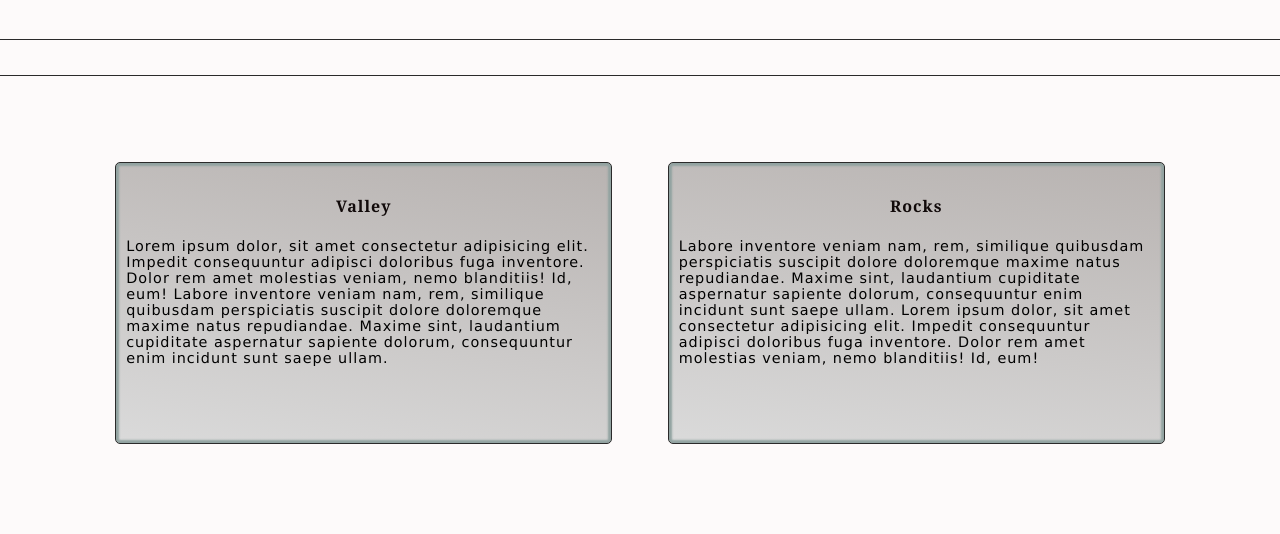
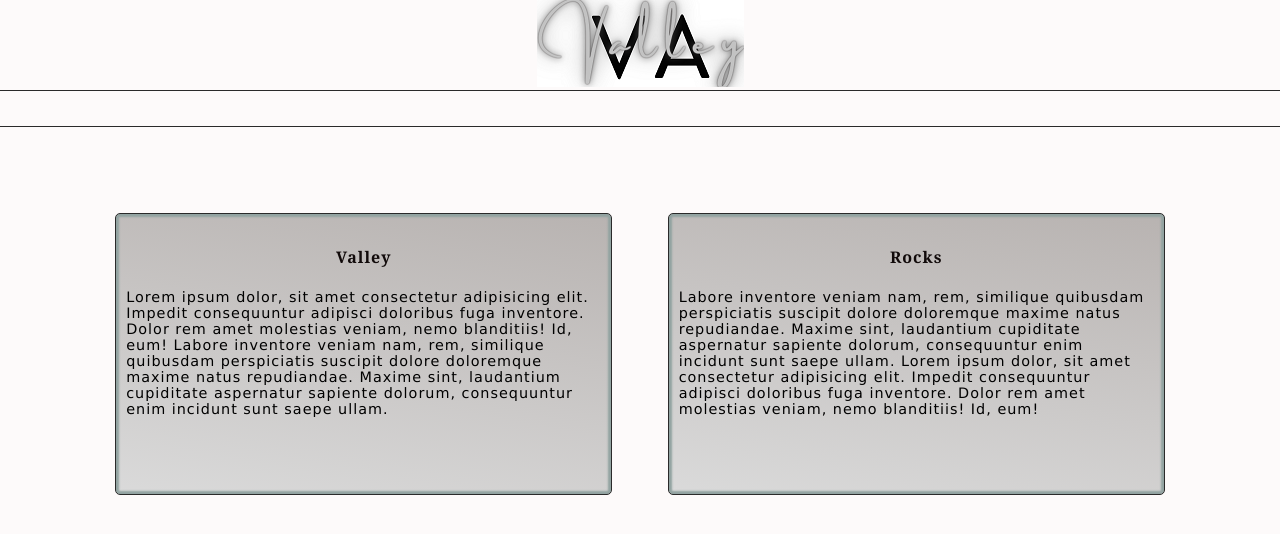
Before and after one commit to Henry-Egboh/New-website, a plain HTML site: page index.html in a window 1280 px wide. Drawn offline with Linux system fonts and the light colour scheme.

Commit message:
put a header for the website

```diff
--- a/index.html
+++ b/index.html
@@ -8,6 +8,10 @@
 
     <body>
         <div id="head">
+
+            <h1>
+            <img id="img" src="valley2.png" alt="valley logo">
+            </h1>
 
         </div>
 
@@ -54,10 +58,10 @@
                     <h5></h5>
 
                     <p>
-                        <picture>
+                        <!-- <picture>
                         <source media="Rock" srcset="">
                         <img src="" alt="">
-                        </picture>
+                        </picture> -->
                     </p>
                 </div>
         <div class="slab3">
--- a/valley.css
+++ b/valley.css
@@ -7,9 +7,19 @@ letter-spacing: 1px;
 }
 /*===================HEADER SECTION===================================*/
 #head{
-    height: 35px;
+    height: 90px;
     /*border-top: 2px groove #2a2a2a;*/
-    margin: 2px;
+    /*font-size: 50px;*/
+}
+
+h1{
+    text-align: center;
+    margin: 0px;
+    position: relative;
+    top: 50%;
+    -webkit-transform:translateY(-50%);
+    -ms-transform: translateY(-50%);
+    transform: translateY(-50%);
 }
 
 h4.boldtext{
```
Also changed, not shown: valley.png (added), valley1.png (added), valley2.png (added).
